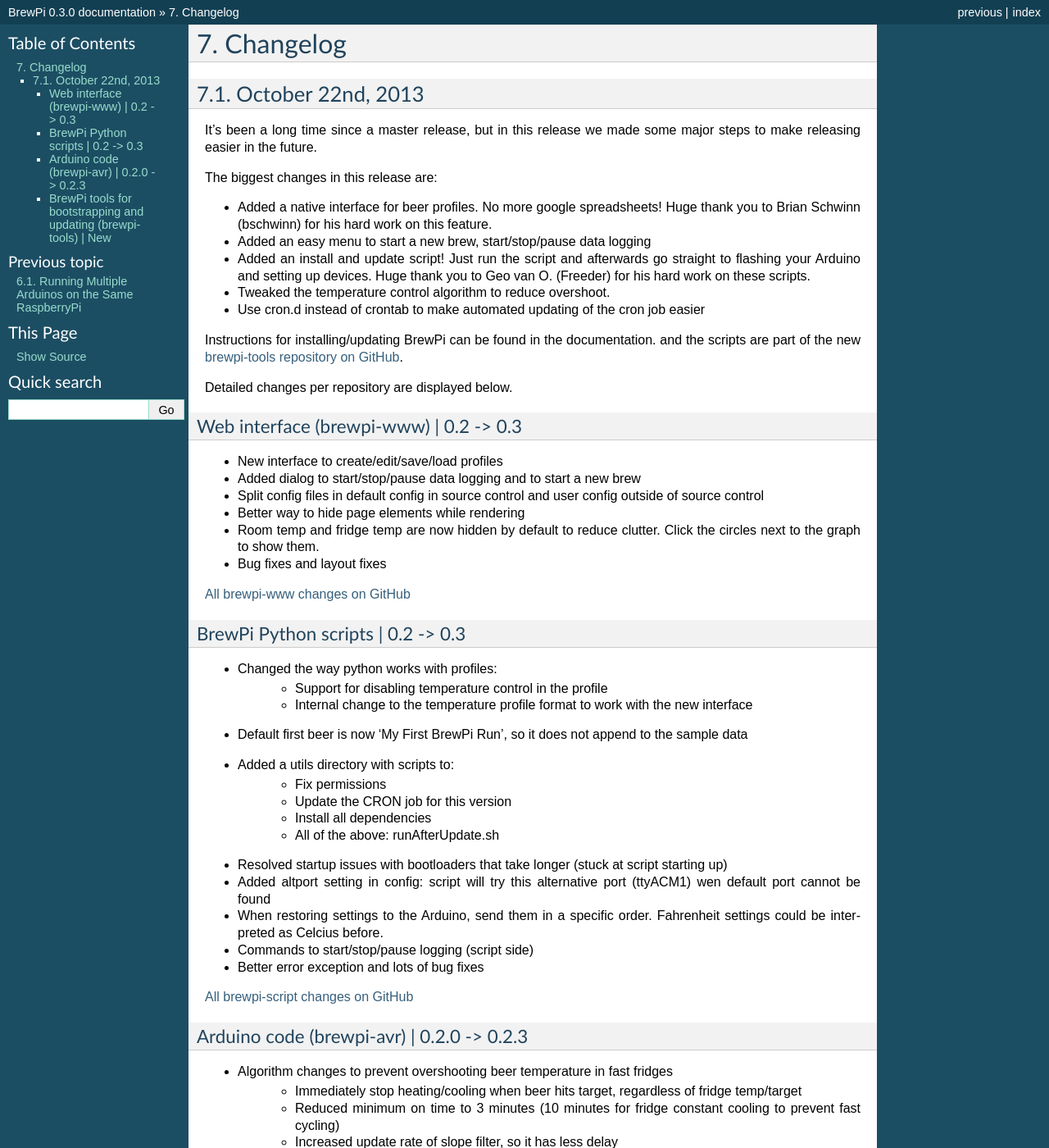
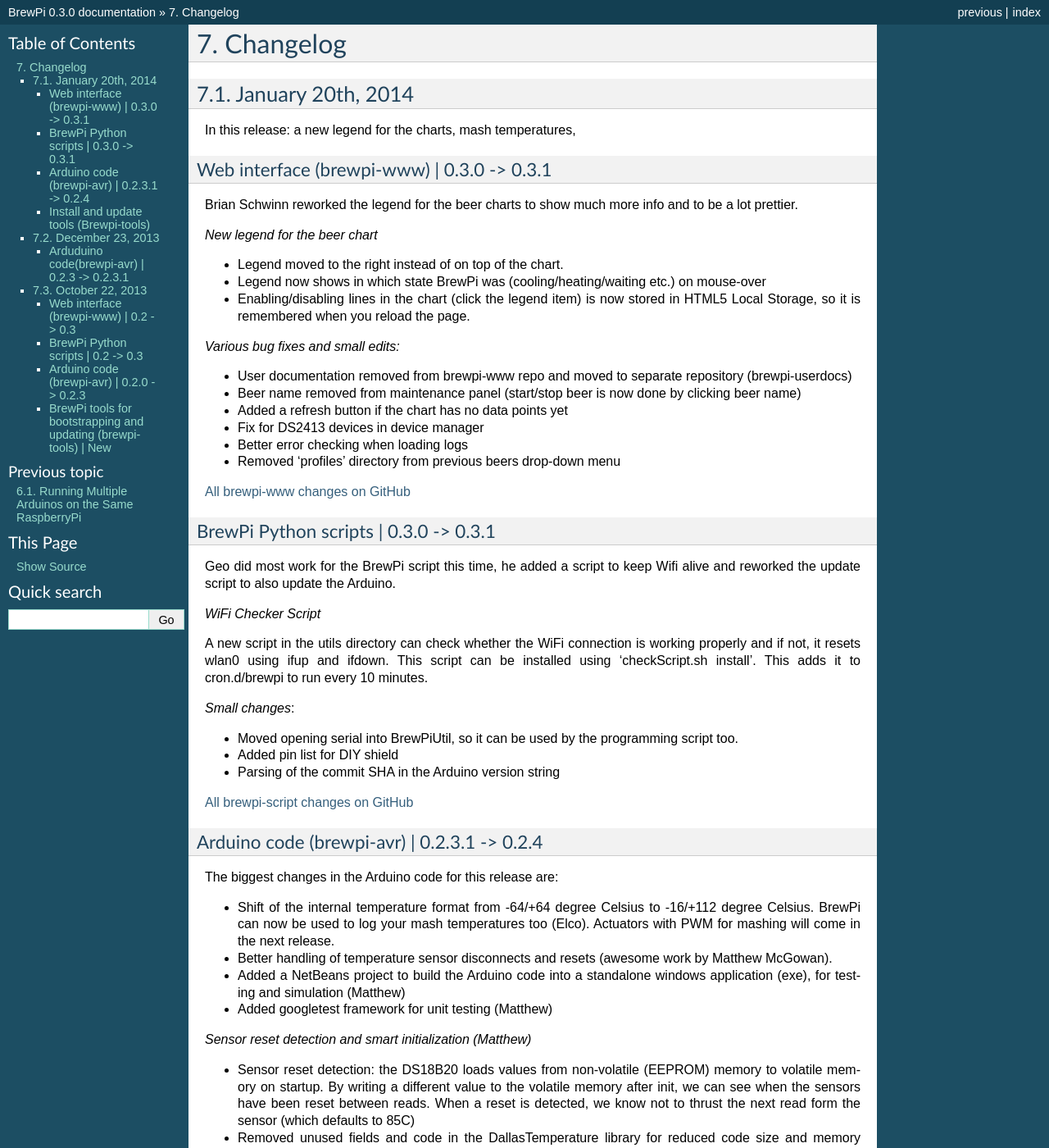
Before and after one commit to BrewPi/brewpi-userdocs, a Sphinx documentation site: the page built from source/changelog/changelog.rst, in a window 1280 px wide and 1400 px high. Shown: the whole window at 82% size. Built offline with Sphinx 7.4.7, drawn with Linux system fonts in a browser that asks for light colours; formulas are drawn with MathJax 3; some of the changed text lies outside the part shown.

Commit message:
Updated changelog for release of January 20 2014

```diff
--- a/source/changelog/changelog.rst
+++ b/source/changelog/changelog.rst
@@ -1,7 +1,100 @@
 Changelog
 =========
 
-October 22nd, 2013
+January 20th, 2014
+------------------
+In this release: a new legend for the charts, mash temperatures,
+
+Web interface (brewpi-www) | 0.3.0 -> 0.3.1
+^^^^^^^^^^^^^^^^^^^^^^^^^^^^^^^^^^^^^^^^^^^
+Brian Schwinn reworked the legend for the beer charts to show much more info and to be a lot prettier.
+
+*New legend for the beer chart*
+
+* Legend moved to the right instead of on top of the chart.
+* Legend now shows in which state BrewPi was (cooling/heating/waiting etc.) on mouse-over
+* Enabling/disabling lines in the chart (click the legend item) is now stored in HTML5 Local Storage, so it is remembered when you reload the page.
+
+*Various bug fixes and small edits:*
+
+* User documentation removed from brewpi-www repo and moved to separate repository (brewpi-userdocs)
+* Beer name removed from maintenance panel (start/stop beer is now done by clicking beer name)
+* Added a refresh button if the chart has no data points yet
+* Fix for DS2413 devices in device manager
+* Better error checking when loading logs
+* Removed 'profiles' directory from previous beers drop-down menu
+
+`All brewpi-www changes on GitHub <https://github.com/BrewPi/brewpi-www/compare/0.3.0...0.3.1>`_
+
+BrewPi Python scripts | 0.3.0 -> 0.3.1
+^^^^^^^^^^^^^^^^^^^^^^^^^^^^^^^^^^^^^^
+Geo did most work for the BrewPi script this time, he added a script to keep Wifi alive and reworked the update script to also update the Arduino.
+
+*WiFi Checker Script*
+
+A new script in the utils directory can check whether the WiFi connection is working properly and if not, it resets wlan0 using ifup and ifdown.
+This script can be installed using 'checkScript.sh install'. This adds it to cron.d/brewpi to run every 10 minutes.
+
+*Small changes*:
+
+* Moved opening serial into BrewPiUtil, so it can be used by the programming script too.
+* Added pin list for DIY shield
+* Parsing of the commit SHA in the Arduino version string
+
+`All brewpi-script changes on GitHub <https://github.com/BrewPi/brewpi-script/compare/0.3.0...0.3.1>`_
+
+
+Arduino code (brewpi-avr)  | 0.2.3.1 -> 0.2.4
+^^^^^^^^^^^^^^^^^^^^^^^^^^^^^^^^^^^^^^^^^^^^^
+The biggest changes in the Arduino code for this release are:
+
+* Shift of the internal temperature format from -64/+64 degree Celsius to -16/+112 degree Celsius. BrewPi can now be used to log your mash temperatures too (Elco).
+  Actuators with PWM for mashing will come in the next release.
+* Better handling of temperature sensor disconnects and resets (awesome work by Matthew McGowan).
+* Added a NetBeans project to build the Arduino code into a standalone windows application (exe), for testing and simulation (Matthew)
+* Added googletest framework for unit testing (Matthew)
+
+*Sensor reset detection and smart initialization (Matthew)*
+
+* Sensor reset detection: the DS18B20 loads values from non-volatile (EEPROM) memory to volatile memory on startup.
+  By writing a different value to the volatile memory after init, we can see when the sensors have been reset between reads.
+  When a reset is detected, we know not to thrust the next read form the sensor (which defaults to 85C)
+* Removed unused fields and code in the DallasTemperature library for reduced code size and memory footprint.
+* Smarter re-initialization of sensors and filters. It is now only done after a number of failed reads.
+
+
+*Various changes*
+
+* Changed receive function to handle all incoming messages instead of one each main loop. This bug should have been noticed much earlier.
+  It could cause the Arduino to be slow to respond to messages in certain circumstances.
+* Included Arduino files in the project and removed USB HID driver support from Arduino files. This saves 918 bytes!
+* Changed how the processor/Arduino type is detected in the build (now based on processor)
+* Removed devices installed by default for RevA shields. These caused conflicts when devices were restored too. Now RevA behaves like RevC.
+* Support for using DS2413 as switch input (Matthew)
+* Added a minimum for overshoot estimators. They could not recover from being zero before this fix.
+* Include commit SHA in version number
+
+`All brewpi-www changes on GitHub <https://github.com/BrewPi/brewpi-www/compare/0.2.3.1...0.2.4>`_
+
+Install and update tools (Brewpi-tools)
+^^^^^^^^^^^^^^^^^^^^^^^^^^^^^^^^^^^^^^^
+
+* Update script now also checks Arduino version and can reprogram the Arduino. It downloads the latest hex file from the BrewPi server.
+* Added Wifi check script to install (add to cron.d)
+
+`All brewpi-tools changes on GitHub <https://github.com/BrewPi/brewpi-tools/compare/0.1.0...0.2.0>`_
+
+
+December 23, 2013
+-----------------
+
+Arduduino code(brewpi-avr) | 0.2.3 -> 0.2.3.1
+^^^^^^^^^^^^^^^^^^^^^^^^^^^^^^^^^^^^^^^^^^^^^
+
+Hotfix: pidMax was printed as a temperature (with offset in Fahrenheit) which caused it to be restored incorrectly when programming the Arduino.
+
+
+October 22, 2013
 ------------------
 It's been a long time since a master release, but in this release we made some major steps to make releasing easier in the future.
 
@@ -11,7 +104,7 @@ The biggest changes in this release are:
   Huge thank you to Brian Schwinn (bschwinn) for his hard work on this feature.
 * Added an easy menu to start a new brew, start/stop/pause data logging
 * Added an install and update script! Just run the script and afterwards go straight to flashing your Arduino and setting up devices.
-  Huge thank you to Geo van O. (Freeder)  for his hard work on these scripts.
+  Huge thank you to Geo van O. for his hard work on these scripts.
 * Tweaked the temperature control algorithm to reduce overshoot.
 * Use cron.d instead of crontab to make automated updating of the cron job easier
 
```
